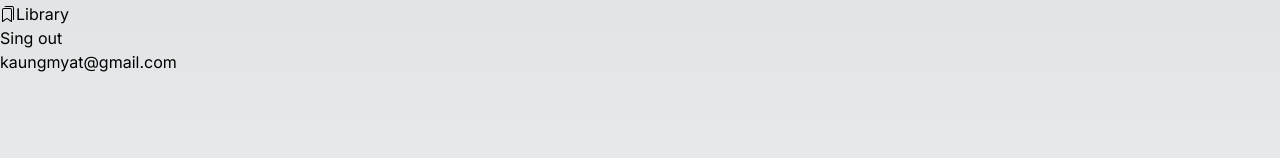
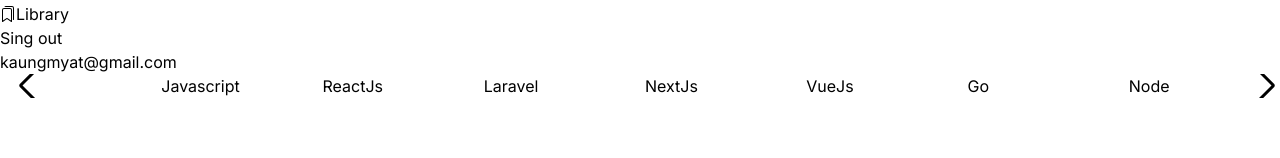
Before and after one commit to SaiThihaK/personalBlog-next, a Next.js app: page / in a window 1280 px wide. Shown: the part 322-480 px from the top of the page. Built offline with nearby package versions, Linux system fonts and the light colour scheme.

Commit message:
slide component

```diff
--- a/Components/Navbar.tsx
+++ b/Components/Navbar/index.tsx
@@ -2,10 +2,11 @@
 import {CiSearch} from "react-icons/ci"
 import {AiOutlineBell} from  "react-icons/ai"
 import {AiOutlineDown} from  "react-icons/ai"
-import NavbarDropdown from "@/Components/NavbarDropdown";
+import NavbarDropdown from "@/Components/Navbar/NavbarDropdown";
 import {useState} from "react";
 
-export default function  Navbar(){
+
+export default function  Index(){
     const [showDropdown,setShowDropdown] = useState(false)
     const handleDropdown =()=>{
         setShowDropdown(!showDropdown)
@@ -16,9 +17,9 @@
                 <div className="flex items-center  gap-3">
                     <h1 className="cursor-pointer">Logo</h1>
                     <div className="hidden md:block">
-                        <div className="flex bg-[#f9f9f9] items-center rounded-2xl px-2 py-1  "  >
+                        <div className="flex bg-[#f9f9f9] items-center rounded-2xl gap-1 px-2 py-1  "  >
                             <CiSearch className="text-black h-6 w-6" />
-                            <input placeholder="Search Medium" className="border-0 rounded-2xl text-black focus:outline-0 focus:ring-0 " />
+                            <input placeholder="Search Medium" className="border-0 rounded-2xl   bg-[#f9f9f9] text-black focus:outline-0 focus:ring-0 " />
                         </div>
                     </div>
 
@@ -35,6 +36,8 @@
                 <NavbarDropdown/>
             </div>
 
+
+
         </div>
     );
 }
--- /dev/null
+++ b/Components/Slider.tsx
@@ -0,0 +1,39 @@
+"use client"
+import React from 'react';
+import {Swiper, SwiperSlide} from 'swiper/react';
+import 'swiper/css';
+import 'swiper/css/navigation';
+import {Navigation} from 'swiper/modules';
+
+export default function Slider() {
+    const data: string[] = ['PHP', 'Javascript', 'ReactJs', 'Laravel', 'NextJs', 'VueJs', 'Go', 'Node', 'Express']
+
+    return (
+        <>
+            <Swiper navigation={true} modules={[Navigation]} loop={true} breakpoints={{
+                '@0.00': {
+                    slidesPerView: 4,
+                    spaceBetween: 1,
+                },
+                '@0.75': {
+                    slidesPerView: 5,
+                    spaceBetween: 0,
+                },
+                '@1.00': {
+                    slidesPerView: 8,
+                    spaceBetween: 10,
+                }
+            }} spaceBetween={20} className="mySwiper ">
+                {
+                    data.map((item: string, index: number) => {
+
+                        return (
+                            <SwiperSlide key={index}>{item}</SwiperSlide>
+                        )
+                    })
+                }
+
+            </Swiper>
+        </>
+    );
+}
--- a/app/globals.css
+++ b/app/globals.css
@@ -16,12 +16,25 @@
   }
 }
 
-body {
-  color: rgb(var(--foreground-rgb));
-  background: linear-gradient(
-      to bottom,
-      transparent,
-      rgb(var(--background-end-rgb))
-    )
-    rgb(var(--background-start-rgb));
+/*swiper-button*/
+
+
+.swiper-button-prev:after, .swiper-button-next:after{
+  background-color: white;
+  color: black;
+  width: 100px;
+  padding-left: 19px;
+  padding-right: 5px;
+
 }
+
+
+/*body {*/
+/*  color: rgb(var(--foreground-rgb));*/
+/*  background: linear-gradient(*/
+/*      to bottom,*/
+/*      transparent,*/
+/*      rgb(var(--background-end-rgb))*/
+/*    )*/
+/*    rgb(var(--background-start-rgb));*/
+/*}*/
--- a/app/layout.tsx
+++ b/app/layout.tsx
@@ -1,7 +1,7 @@
 import './globals.css'
 import type { Metadata } from 'next'
 import { Inter } from 'next/font/google'
-import Navbar from "@/Components/Navbar";
+import Navbar from "@/Components/Navbar/index";
 
 const inter = Inter({ subsets: ['latin'] })
 
--- a/app/page.tsx
+++ b/app/page.tsx
@@ -1,9 +1,11 @@
 import Image from 'next/image'
-
+import Slider from "@/Components/Slider"
 export default function Home() {
   return (
-    <main className="flex min-h-screen flex-col items-center justify-between p-24">
-
+    <main className="flex min-h-screen flex-col items-center justify-between ">
+      <div className="container">
+        <Slider/>
+      </div>
     </main>
   )
 }
--- a/package.json
+++ b/package.json
@@ -24,6 +24,7 @@
     "react-dom": "18.2.0",
     "react-icons": "^4.10.1",
     "sanity": "^3.14.5",
+    "swiper": "^10.1.0",
     "tailwindcss": "3.3.3",
     "typescript": "5.1.6"
   }
```
Also changed, not shown: Components/Navbar/NavbarDropdown.tsx (renamed from Components/NavbarDropdown.tsx), 1 other file (tests, documents, lock files or other folders).
